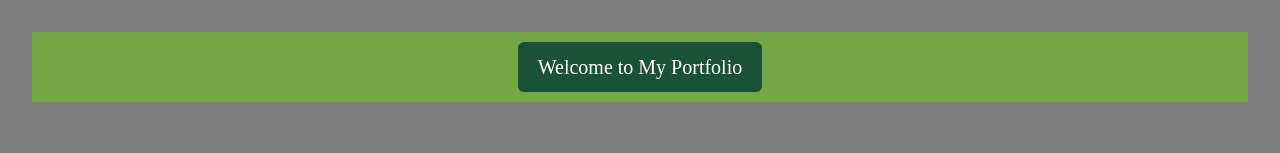
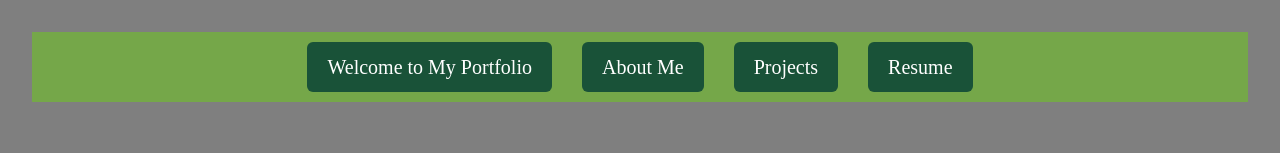
Before and after one commit to Jasleger88/Jasleger88.github.io, a React (Vite) app: page / in a window 1280 px wide. Shown: the top 153 px of the page. Built offline with nearby package versions, Linux system fonts and the light colour scheme.

Commit message:
started deployment with netlify

```diff
--- a/src/components/Navbar.jsx
+++ b/src/components/Navbar.jsx
@@ -8,9 +8,9 @@ const Navbar = () => {
     return (
         <div className="navbar">
             <Link to="/" className="button is-success is-dark">Welcome to My Portfolio</Link>
-            {/* <Link to="/Aboutme" className= "button is-success is-dark"> About Me</Link> */}
-            {/* <Link to="/projects" className="button is-success is-dark">Projects</Link> */}
-            {/* <Link to="/Resume" className="button is-success is-dark">Resume</Link> */}
+            <Link to="/Aboutme" className= "button is-success is-dark"> About Me</Link>
+            <Link to="/projects" className="button is-success is-dark">Projects</Link>
+            <Link to="/Resume" className="button is-success is-dark">Resume</Link>
 
         </div>
     );
--- /dev/null
+++ b/src/config.js
@@ -0,0 +1 @@
+export const baseUrl = import.meta.env.VITE_APP_URL
--- a/src/main.jsx
+++ b/src/main.jsx
@@ -1,7 +1,7 @@
 import React from 'react'
 import ReactDOM from 'react-dom/client'
 import App from './App.jsx'
-
+// import './index.css'
 
 ReactDOM.createRoot(document.getElementById('root')).render(
   <React.StrictMode>
```
Also changed, not shown: 1 other file (tests, documents, lock files or other folders).
